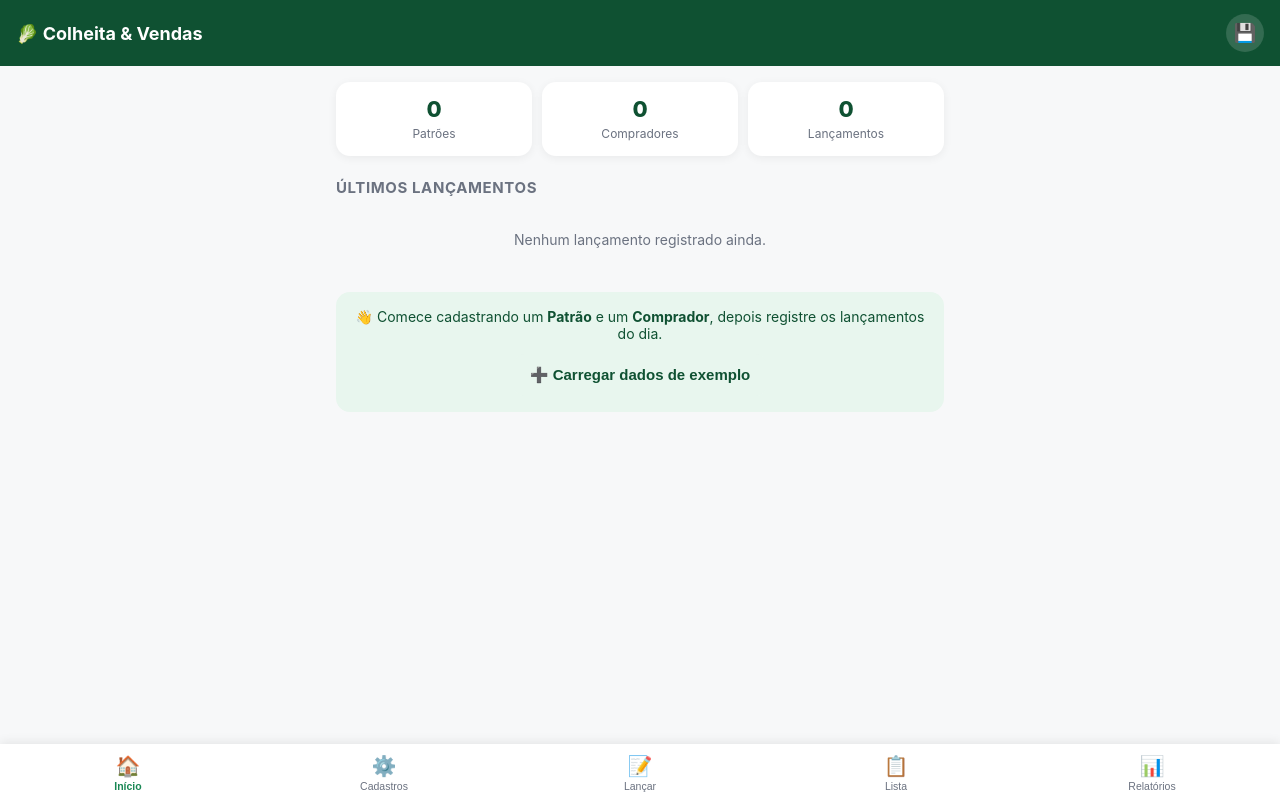
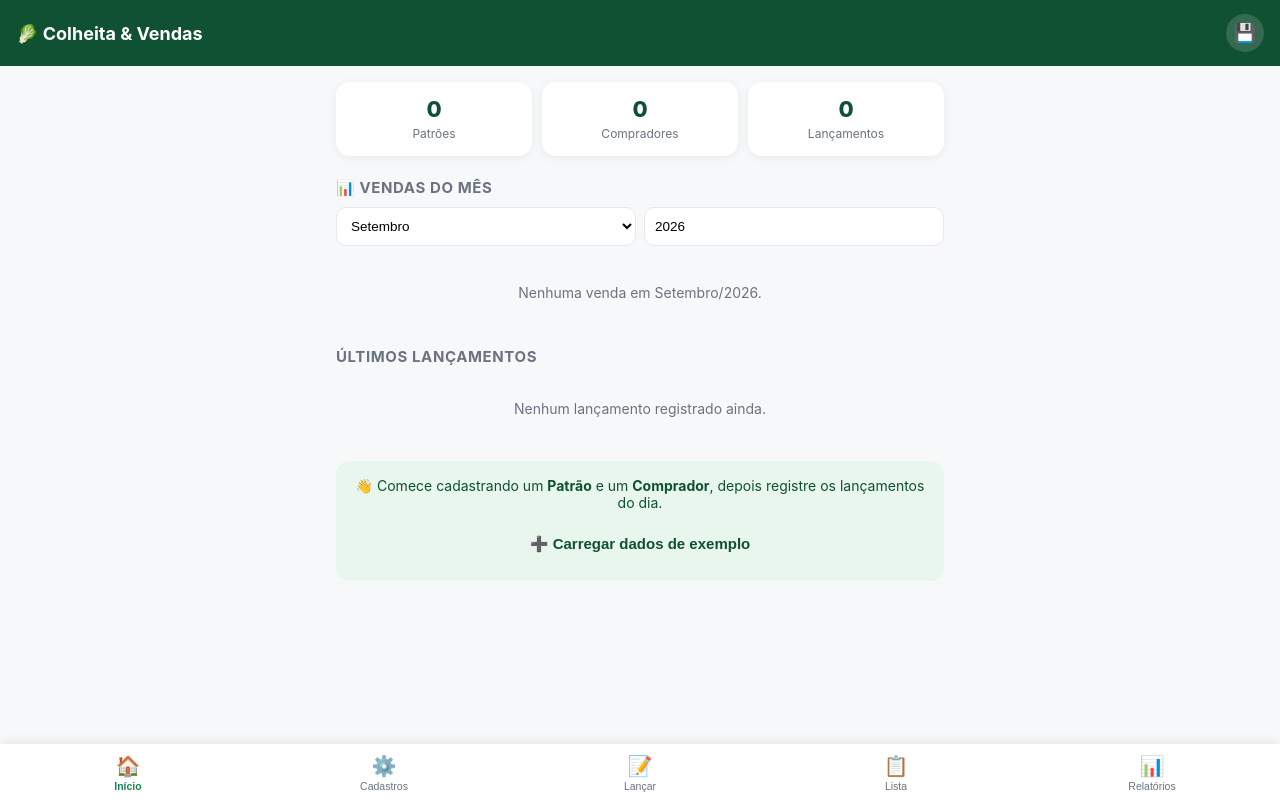
Before and after one commit to marlonlealcelpoco-tech/CONTROLE-VERDURAS, a website: page index.html in a window 1280 px wide. Drawn offline with Linux system fonts and the light colour scheme.

Commit message:
Add monthly sales section to index.html

```diff
--- a/index.html
+++ b/index.html
@@ -44,6 +44,13 @@
         <span class="stat-label">Lançamentos</span>
       </div>
     </div>
+
+    <h2 class="section-title">📊 Vendas do mês</h2>
+    <div class="filtros-row">
+      <select id="dashMes"></select>
+      <input type="number" id="dashAno" placeholder="Ano">
+    </div>
+    <div id="dashResultado"></div>
 
     <h2 class="section-title">Últimos lançamentos</h2>
     <div id="ultimosLancamentos" class="list-plain"></div>
```
